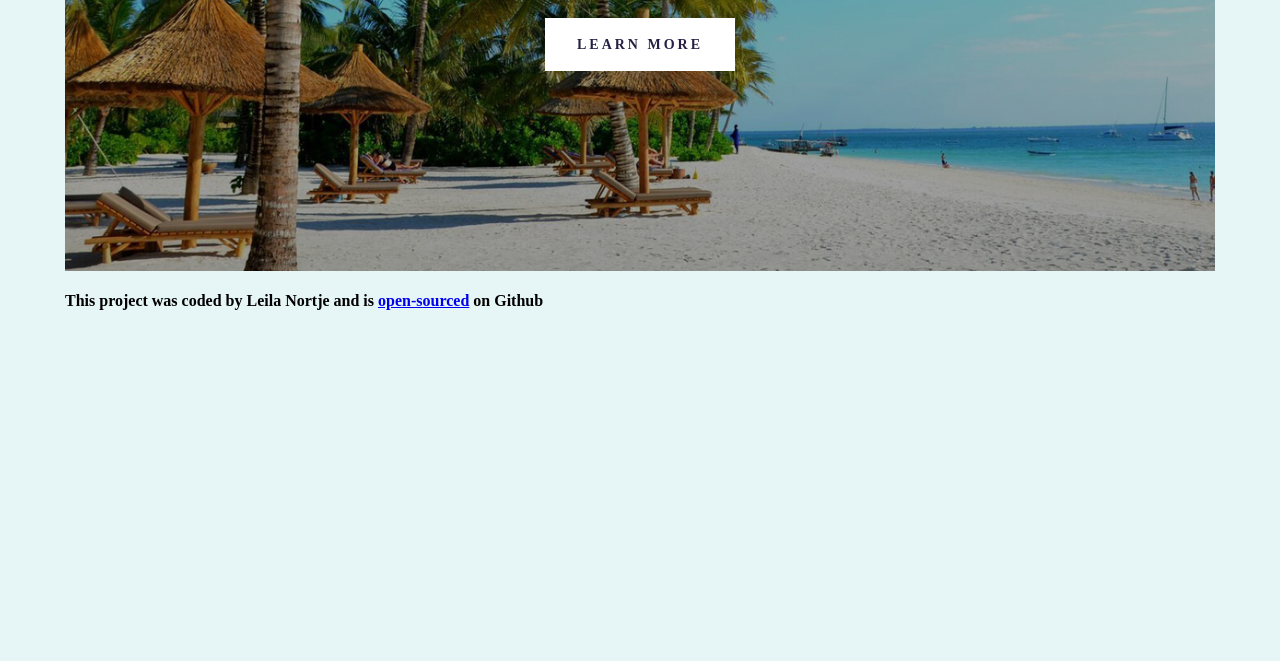
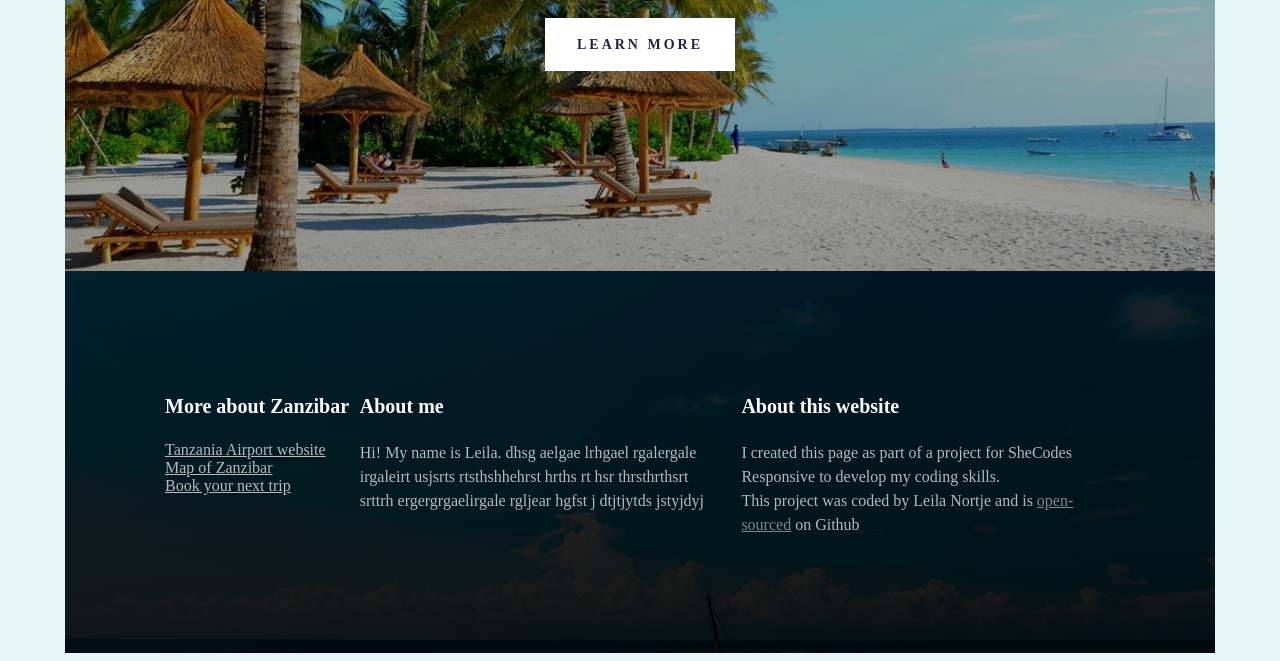
Before and after one commit to leila017/responsive_webite_project, a plain HTML site: page index.html in a window 1280 px wide. Shown: the part 474-1135 px from the top of the page. Before the commit the page ends 806 px from the top, so only its background shows below. Drawn offline with Linux system fonts and the light colour scheme; a web font is replaced by a local one.

Commit message:
added footer with zanzibar links

```diff
--- a/index.html
+++ b/index.html
@@ -19,8 +19,51 @@
     <a href="#more">Learn more</a>
     </header>
    <footer>
-    <h4>This project was coded by Leila Nortje and is <a href="https://github.com/leila017/responsive_webite_project" target="_blank">open-sourced</a> on Github</h4>
-   </footer>
+<section class="grid">
+    <div>
+      <h3>More about Zanzibar</h3>
+
+      <ul>
+        <li>
+          <a
+            href="https://www.daressalaamairport.com/"
+            target="_blank"
+          >
+            Tanzania Airport website
+          </a>
+        </li>
+        <li>
+          <a href="https://www.booking.com/region/tz/zanzibar.en.html?aid=376628;label=zanzibar-binlBpBHzLLNibgoeAD6BgS386263642213:pl:ta:p1:p2:ac:ap:neg:fi:tikwd-366573106783:lp9192962:li:dec:dm:ppccp=UmFuZG9tSVYkc2RlIyh9YRfRdUUL2hDP-K5EGN6e6uA;ws=&gad_source=1&gad_campaignid=157277173&gbraid=0AAAAAD_Ls1Ii4xmw1ucAm9T4F2i-dZQpc&gclid=Cj0KCQjw953DBhCyARIsANhIZoZgn9WbuqHs5wyuPgiOTx0Da-cVfKhN2ZyPUutOVX4NDuIiJH7eFa8aAjtZEALw_wcB" target="_blank">
+            Map of Zanzibar
+          </a>
+        </li>
+        <li>
+          <a
+            href="https://www.metrolisboa.pt/en/travel/diagrams-and-maps/"
+            target="_blank"
+          >
+            Book your next trip
+          </a>
+        </li>
+      </ul>
+    </div>
+    <div>
+      <h3>About me</h3>
+      <p>
+        Hi! My name is Leila. dhsg aelgae lrhgael rgalergale irgaleirt usjsrts rtsthshhehrst hrths rt hsr thrsthrthsrt srttrh ergergrgaelirgale rgljear hgfst j dtjtjytds jstyjdyj
+      </p>
+    </div>
+    <div>
+      <h3>About this website</h3>
+      <p>
+        I created this page as part of a project for SheCodes Responsive
+        to develop my coding skills.
+      <br>
+        This project was coded by Leila Nortje and is <a href="https://github.com/leila017/responsive_webite_project" target="_blank">open-sourced</a> on Github
+      </p>
+    </div>
+  </section>
+</footer>
 </div>
 </body>
 </html>
--- a/style.css
+++ b/style.css
@@ -52,6 +52,48 @@ header h1 {
     text-transform: uppercase;
     background: white;
   }
+  footer{
+    background-image: linear-gradient(rgba(0,0,0,0.8), rgba(0,0,0,0.9)), url("images/Zanzibar1.jpg");
+    background-repeat: no-repeat;
+    background-size: cover;
+    color: white;
+    padding: 100px;
+
+  }
+  .grid{
+    display: grid;
+    grid-template-columns: 1fr 2fr 2fr;
+    gap:8px;
+}
+  footer h3 {
+    font-weight: 700;
+    font-size: 20px;
+    line-height: 30px;
+  }
+
+  footer p {
+    font-weight: 400;
+    font-size: 16px;
+    opacity: 0.7;
+    margin-right: 20px;
+    line-height: 24px;
+  }
+
+  footer ul {
+    padding: 0;
+  }
+
+  footer li {
+    list-style: none;
+    margin: 0;
+    padding: 0;
+  }
+
+  footer a {
+    color: white;
+    opacity: 0.7;
+  }
+
 
   @media (max-width: 900px) {
     header {
```
